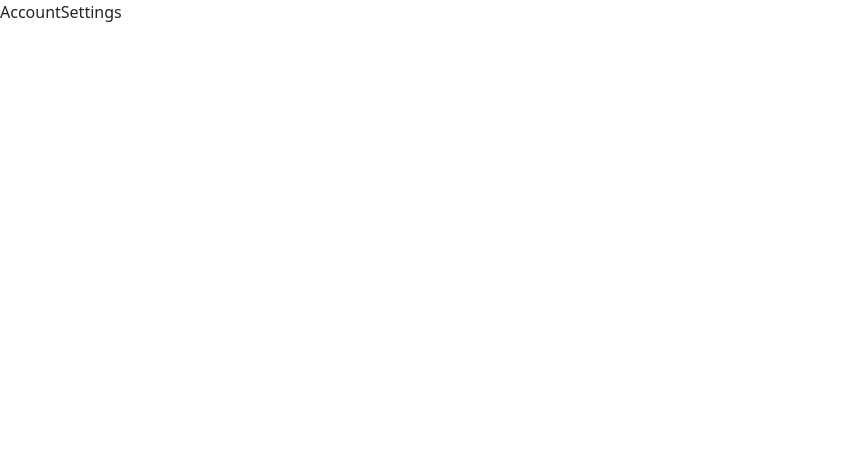
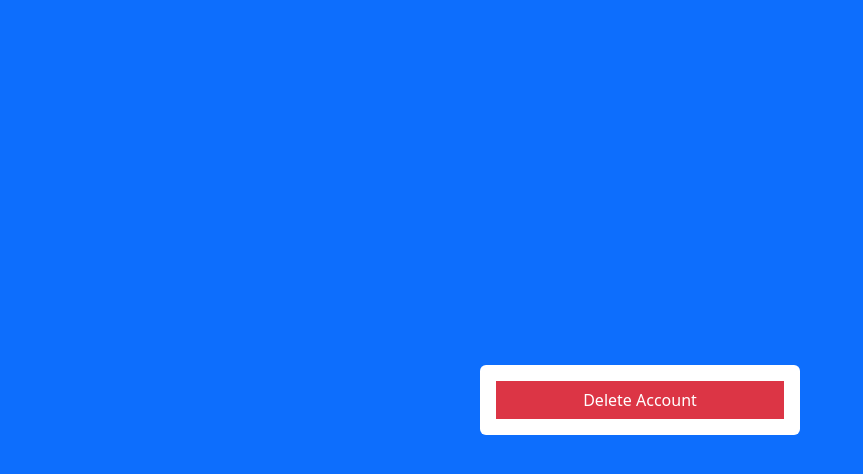
Before and after one commit to t2hale00/user-app, a React (Create React App) app in the folder frontend/: page /accountsettings in a window 1280 px wide. Shown: the top 474 px of the page, without its empty margins (0-863 px from the left). Built offline with nearby package versions, Linux system fonts and the light colour scheme.

Commit message:
Accountsettings.js file added

```diff
--- a/frontend/src/AccountSettings.js
+++ b/frontend/src/AccountSettings.js
@@ -2,7 +2,12 @@
 
 function AccountSettings() {
   return (
-    <div>AccountSettings</div>
+    <div className='d-flex justify-content-center align-items-center bg-primary vh-100'>
+      <div className='bg-white p-3 rounded w-25 '>
+        <button type="submit" className='btn btn-danger w-100 rounded-0'>Delete Account</button>
+      </div>
+    </div>
+
   )
 }
 
```
Also changed, not shown: frontend/src/Signup.js (+4 -4 lines).
